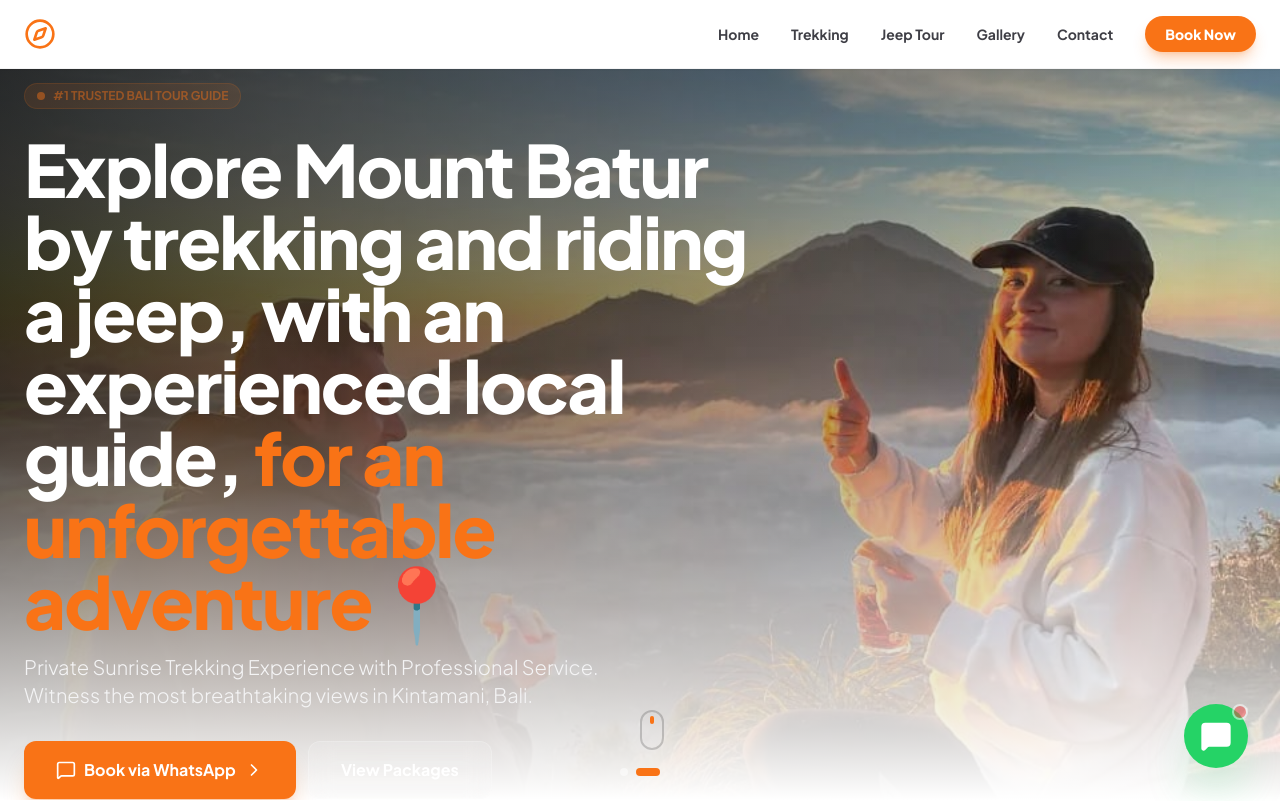
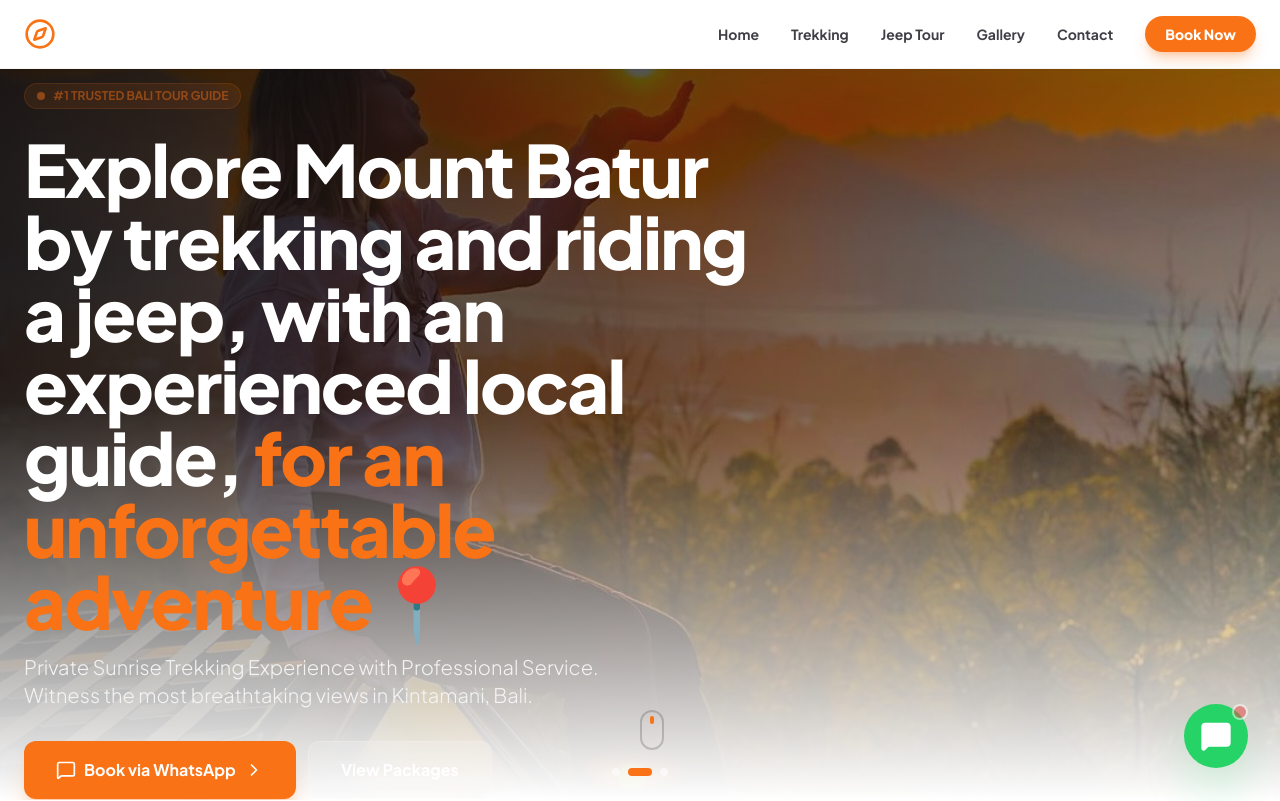
Before and after one commit to OneRiff/Mount-Batur-Sunrise-Trekking-Jeep-Tour, a React (Vite) app: page / in a window 1280 px wide. Shown: the top 801 px of the page. Built offline with nearby package versions, Linux system fonts and the light colour scheme.

Commit message:
update img hero

```diff
--- a/constants.ts
+++ b/constants.ts
@@ -12,8 +12,9 @@ export const WHATSAPP_MESSAGE = encodeURIComponent(
    HERO IMAGES
 ===================== */
 export const HERO_IMAGES = [
-  './herosection1.jpeg',
-  './herosection2.jpeg'
+  './herosection2.jpeg',
+  './herosectionimg1.jpeg',
+  './herosectionimg2.jpeg'
 ];
 
 /* =====================
```
Also changed, not shown: public/herosectionimg1.jpeg (added), public/herosectionimg2.jpeg (added).
